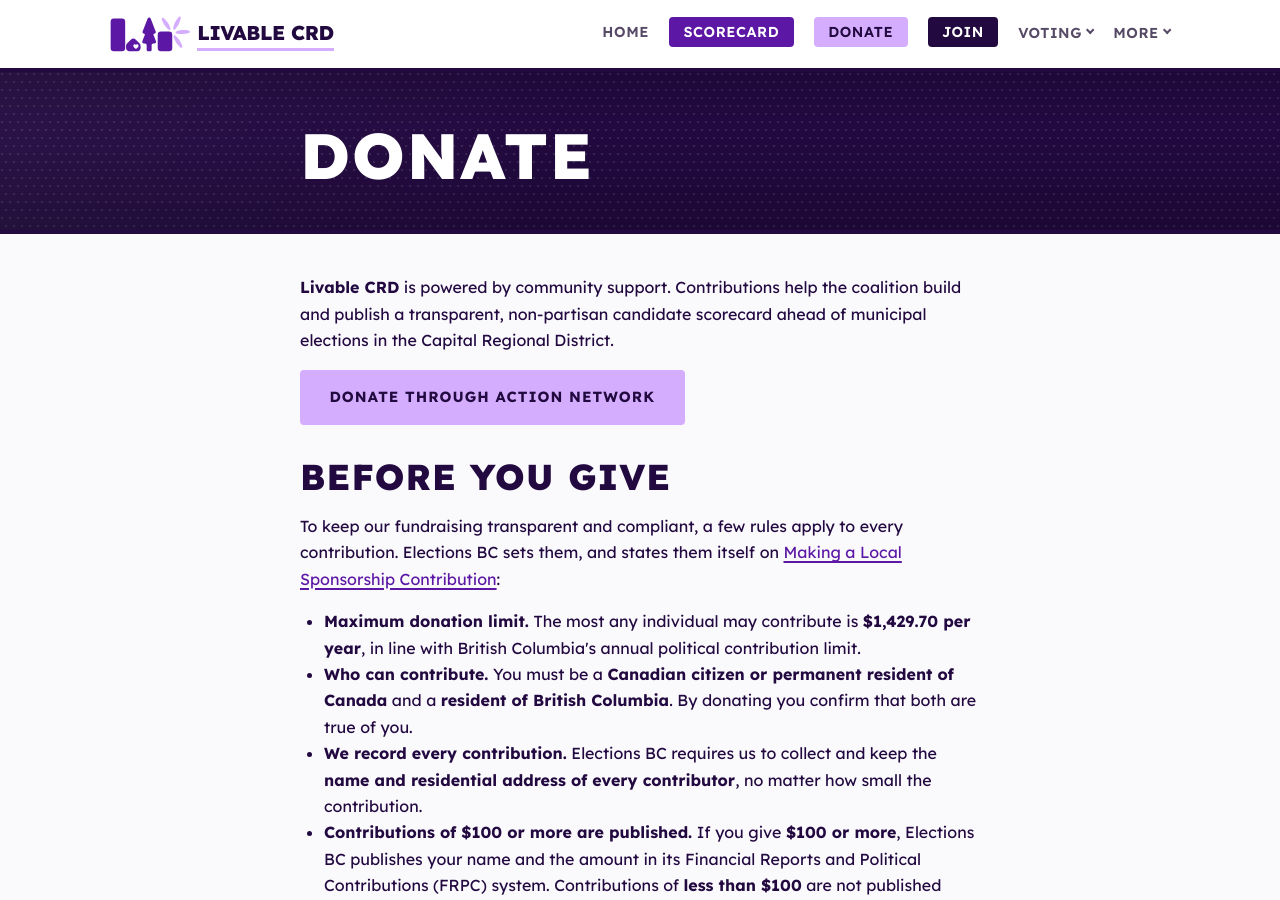
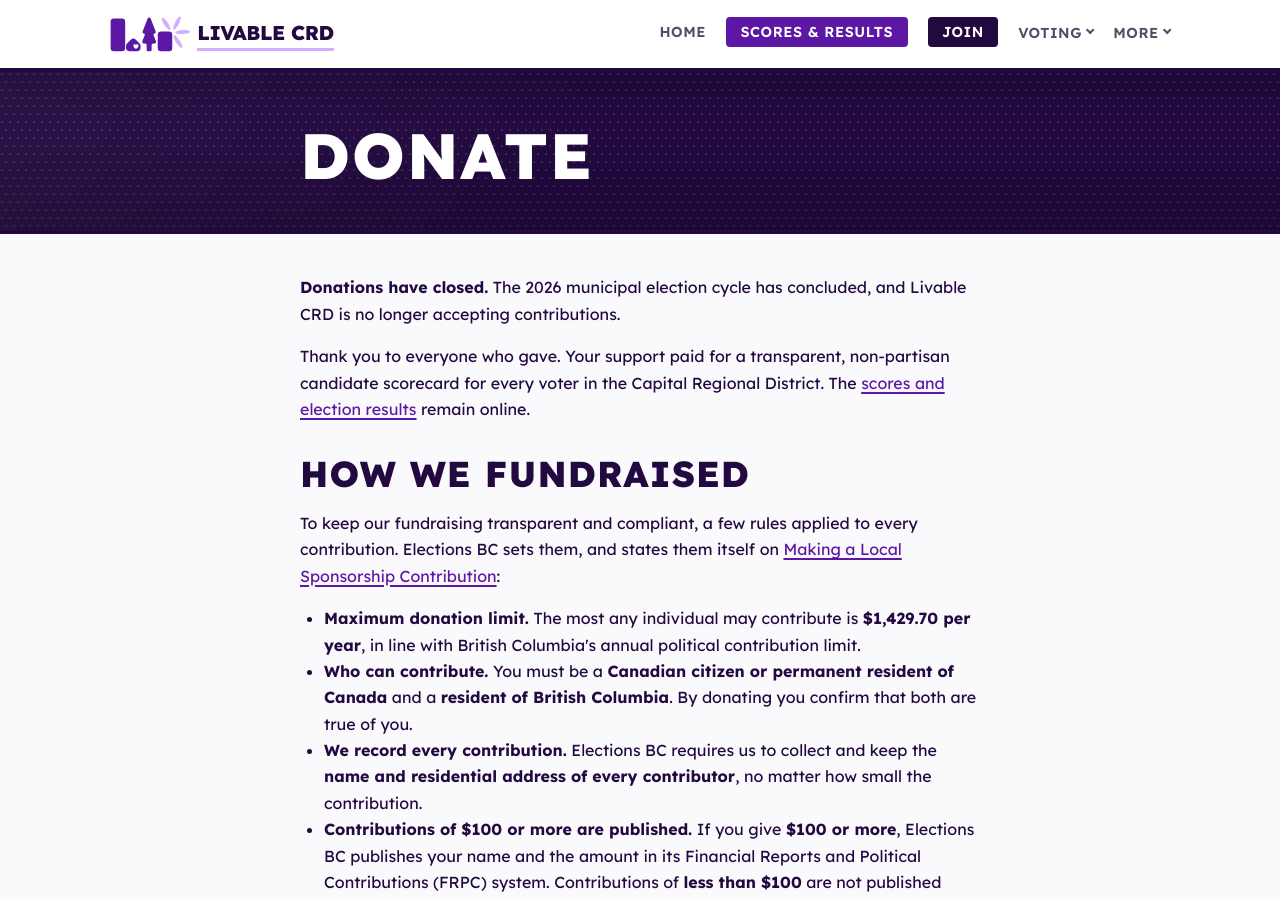
Before and after one commit to LaputanMachines/livable-crd-website, a Jekyll site: the page built from donate.md, in a window 1280 px wide and 900 px high. Built offline with Jekyll 4.4.1, drawn with Linux system fonts in a browser that asks for light colours.

Commit message:
Close donations and rename the Scorecard nav link
The election cycle is over and the Action Network form is closed. Drop
Donate from the navbar, rename Scorecard to "Scores & Results", and
replace the donate page's button with a note that donations have closed.

Co-Authored-By: Claude Opus 5.5 <noreply@anthropic.com>

```diff
--- a/_includes/header.html
+++ b/_includes/header.html
@@ -18,8 +18,7 @@
         {% if current contains '/resources/' %}{% assign in_resources = true %}{% endif %}
         <ul class="site-nav">
           <li><a href="{{ '/' | relative_url }}" {% if current == '/' %}class="active"{% endif %}>Home</a></li>
-          <li><a href="{{ '/scorecard/' | relative_url }}" class="nav-highlight{% if current contains '/scorecard' %} active{% endif %}">Scorecard</a></li>
-          <li><a href="{{ '/donate/' | relative_url }}" class="nav-highlight-donate{% if current == '/donate/' %} active{% endif %}">Donate</a></li>
+          <li><a href="{{ '/scorecard/' | relative_url }}" class="nav-highlight{% if current contains '/scorecard' %} active{% endif %}">Scores &amp; Results</a></li>
           <li><a href="{{ '/signup/' | relative_url }}" class="nav-highlight-newsletter{% if current == '/signup/' %} active{% endif %}">Join</a></li>
 
           {%- comment -%}
@@ -47,8 +46,8 @@
           </li>
 
           {%- comment -%}
-            The top row is capped at four destinations — see the scores, donate,
-            join — plus Home, because every item added to it costs the ones that
+            The top row is capped at a few destinations — see the scores and
+            results, join — plus Home, because every item added to it costs the ones that
             matter some of their weight. Everything else lives under "More":
             the questionnaire the grades are built from, the FAQ that explains
             how the grading works, and the "who we are and how to reach us"
--- a/donate.md
+++ b/donate.md
@@ -9,18 +9,20 @@ description: >-
 ---
 
 <p>
-  <strong>Livable CRD</strong> is powered by community support. Contributions help
-  the coalition build and publish a transparent, non-partisan candidate scorecard
-  ahead of municipal elections in the Capital Regional District.
+  <strong>Donations have closed.</strong> The 2026 municipal election cycle has
+  concluded, and Livable CRD is no longer accepting contributions.
 </p>
 
 <p>
-  <a class="btn btn-donate" href="{{ site.donate_url }}" target="_blank" rel="noopener noreferrer">Donate through Action Network</a>
+  Thank you to everyone who gave. Your support paid for a transparent,
+  non-partisan candidate scorecard for every voter in the Capital Regional
+  District. The <a href="{{ '/scorecard/' | relative_url }}">scores and election
+  results</a> remain online.
 </p>
 
-<h2>Before you give</h2>
+<h2>How we fundraised</h2>
 <p>
-  To keep our fundraising transparent and compliant, a few rules apply to every
+  To keep our fundraising transparent and compliant, a few rules applied to every
   contribution. Elections BC sets them, and states them itself on
   <a href="https://elections.bc.ca/local-elections/making-a-sponsorship-contribution/" target="_blank" rel="noopener">Making a Local Sponsorship Contribution</a>:
 </p>
```
